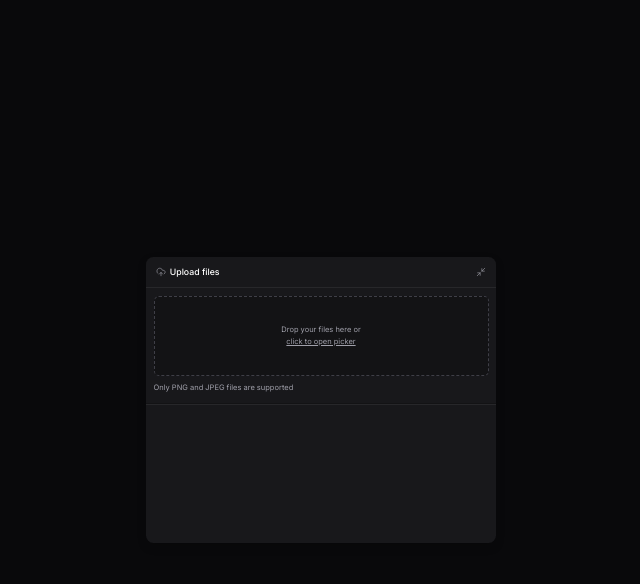
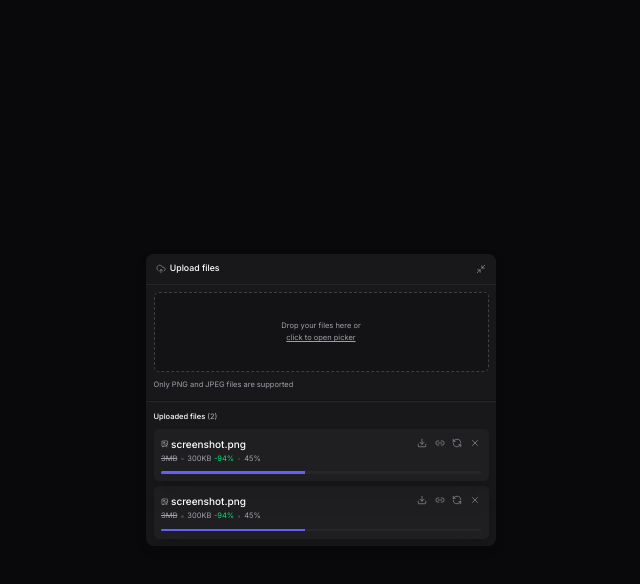
Before and after one commit to douglasmodolo/upload-widget-web, a React (Vite) app: page / in a window 1280 px wide. Both pictures are taken after a click on the button "Upload files". Shown: the top 584 px of the page, without its empty margins (319-959 px from the left). Built offline with nearby package versions, Linux system fonts and the light colour scheme.

Commit message:
Componente: Lista de uploads

```diff
--- a/package.json
+++ b/package.json
@@ -11,6 +11,7 @@
   },
   "dependencies": {
     "@radix-ui/react-collapsible": "^1.1.3",
+    "@radix-ui/react-progress": "^1.1.2",
     "@tailwindcss/vite": "^4.0.17",
     "lucide-react": "^0.485.0",
     "react": "^19.0.0",
--- /dev/null
+++ b/src/components/upload-widget-upload-item.tsx
@@ -0,0 +1,55 @@
+import * as Progress from '@radix-ui/react-progress';
+import { Download, ImageUp, Link2, RefreshCcw, X } from "lucide-react";
+import { Button } from "./ui/button";
+
+export function UploadWidgetUploadItem() {
+    return (
+        <div className="p-3 rounded-lg flex flex-col gap-3 shadow-xl bg-white/3 relative overflow-hidden">
+            <div className="flex flex-col gap-1">
+                <span className="text-16 font-medium flex items-center gap-1">
+                    <ImageUp className="size-3 text-zinc-300" strokeWidth={1.5} />
+                    <span>screenshot.png</span>
+                </span>
+
+                <span className="text-xs  text-zinc-400 flex gap-1.5 items-center">
+                    <span className="line-through">3MB</span>
+                    <div className="size-1 rounded-full bg-zinc-700" />
+                    <span>
+                        300KB
+                        <span className="text-green-400 ml-1">
+                            -94%
+                        </span>
+                    </span>
+                    <div className="size-1 rounded-full bg-zinc-700" />
+                    <span>45%</span>
+                </span>
+            </div>
+
+            <Progress.Root className='bg-zinc-800 rounded-full h-1 overflow-hidden'>
+                <Progress.Indicator className='bg-indigo-500 h-1' style={{ width: '45%' }} />
+            </Progress.Root>
+
+            <div className="absolute top-2.5 right-2.5 flex items-center gap-1">
+                <Button size="icon-sm">
+                    <Download className="size-4" strokeWidth={1.5} />
+                    <span className="sr-only">Download compressed image</span>
+                </Button>
+
+                <Button size="icon-sm">
+                    <Link2 className="size-4" strokeWidth={1.5} />
+                    <span className="sr-only">Copy remote URL</span>
+                </Button>
+
+                <Button size="icon-sm">
+                    <RefreshCcw className="size-4" strokeWidth={1.5} />
+                    <span className="sr-only">Retry upload</span>
+                </Button>
+
+                <Button size="icon-sm">
+                    <X className="size-4" strokeWidth={1.5} />
+                    <span className="sr-only">Cancel upload</span>
+                </Button>
+            </div>
+        </div>
+    )
+}
--- a/src/components/upload-widget-upload-list.tsx
+++ b/src/components/upload-widget-upload-list.tsx
@@ -1,7 +1,17 @@
+import { UploadWidgetUploadItem } from "./upload-widget-upload-item";
+
 export function UploadWidgetUploadList() {
     return (
-        <div className="px-3 h-48">
+        <div className="px-3 flex flex-col gap-3">
+            <span className="text-xs font-medium">
+                Uploaded files{' '}
+                <span className="text-zinc-400">(2)</span>
+            </span>
 
+            <div className="flex flex-col gap-2">
+                <UploadWidgetUploadItem />
+                <UploadWidgetUploadItem />
+            </div>
         </div>
     )
 }
```
Also changed, not shown: 1 other file (tests, documents, lock files or other folders).
